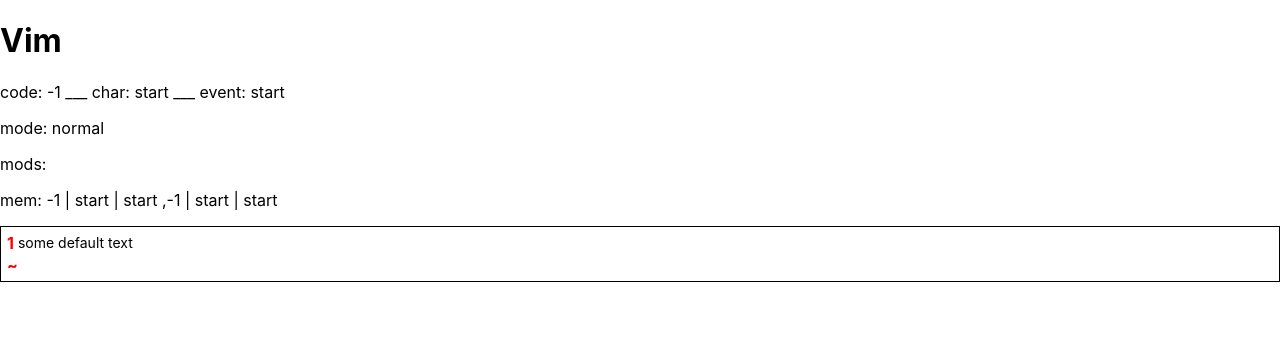
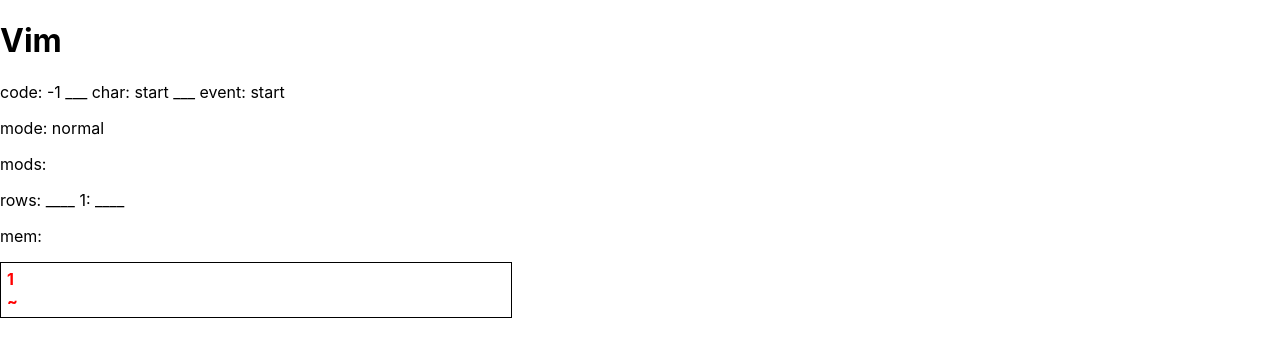
Before and after one commit to aria-1337/react-vim, a React (Create React App) app: page / in a window 1280 px wide. Shown: the top 356 px of the page. Built offline with nearby package versions, Linux system fonts and the light colour scheme.

Commit message:
Write to row

```diff
--- a/src/App.tsx
+++ b/src/App.tsx
@@ -5,8 +5,11 @@
 import getModifiedChar from './utils/getModifiedChar';
 
 export default function App() {
+    // TODO: Eventaully we want to enable on click within component and disable on click out
+    const [active, setActive] = useState(true);
+
     // Editor Logic
-    const [rows, setRows] = useState([{ n: 1, text: 'some default text' }]);
+    const [rows, setRows] = useState([{ n: 1, text: '' }]);
     const [keypresses, setKeypresses] = useState<Array<number>>([]);
     const [selectedRow, setSelectedRow] = useState<number>(0);
     const [cursorPos, setCursorPos] = useState<number>(0);
@@ -28,6 +31,7 @@
 
             // Add to memory based on current modifiers
             setMem((oldMem) => {
+                if (code === -1) return oldMem;
                 // TODO: this should be a prop
                 while (oldMem.length > 100) { oldMem.shift(); }
 
@@ -42,19 +46,29 @@
         });
     }, [code, char, event]);
 
+    // On memory update create editor actions
+    useEffect(() => {
+        if (mem.length < 1) return;
+        const lastAction = mem[mem.length-1];
 
-    // @addLine()
-    // This function created a new line is initially appended to the last Line instance.
-    // It should be called during the following scenarios:
-    // [] Enter press on keyboard -> Enters line @ n+1
-    function addLine() {
-    }
+        if (lastAction.event === 'down') {
+            setRows((oldRows) => {
+                const newRows = [...oldRows];
+                newRows[selectedRow] = {
+                    n: newRows[selectedRow].n,
+                    text: newRows[selectedRow].text + lastAction.char,
+                };
+                return newRows;
+            });
+        }
+    }, [mem]);
 
     return (<>
     <h1>Vim</h1>
     <p>{ `code: ${code} ___ char: ${char} ___ event: ${event}` }</p>
     <p>{ `mode: ${mode}` }</p>
     <p>{ `mods: ${modifier}`}</p>
+    <p>{ `rows: ${rows.map(r => `____ ${r.n}: ${r.text} ____`)}`}</p>
     <p>{ `mem: ${mem.map(({ code, char, event}) => `${code} | ${char} | ${event} \n`)}`} </p>
     <EditorWrapper>
         { rows?.map((r, key) => <Line key={key} n={r.n} text={r.text} />) }
@@ -68,4 +82,5 @@
     flex-direction: column;
     border: 1px solid black;
     padding: 5px;
+    max-width: 500px;
 `;
--- a/src/components/Line.tsx
+++ b/src/components/Line.tsx
@@ -11,6 +11,10 @@
     function handleTyping(e: React.ChangeEvent<HTMLInputElement>) {
         setV(e?.target?.value);
     }
+
+    useEffect(() => {
+        setV((oldV) => text);
+    }, [text]);
 
     return (<LineContainer>
         <LineNumber>{ n === 0 ? '~' : n }</LineNumber>
```
Also changed, not shown: 1 other file (tests, documents, lock files or other folders).
